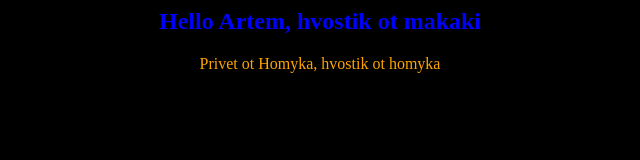
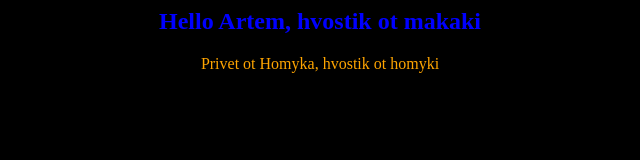
Before and after one commit to VladGush/test, a plain HTML site: page index.html in a window 1280 px wide. Shown: the full height of the page, 320-960 px from the left. Drawn offline with Linux system fonts and the light colour scheme.

Commit message:
obnovil homyki
obnovil homyki

```diff
--- a/index.html
+++ b/index.html
@@ -2,7 +2,7 @@
 <body bgcolor=black>
 <center>
 <h2> <font color=blue>Hello Artem, hvostik ot makaki</font></h2>
-<font color=orange>Privet ot Homyka, hvostik ot homyka</font>
+<font color=orange>Privet ot Homyka, hvostik ot homyki</font>
 </center>
 </body>
 </html>
```
